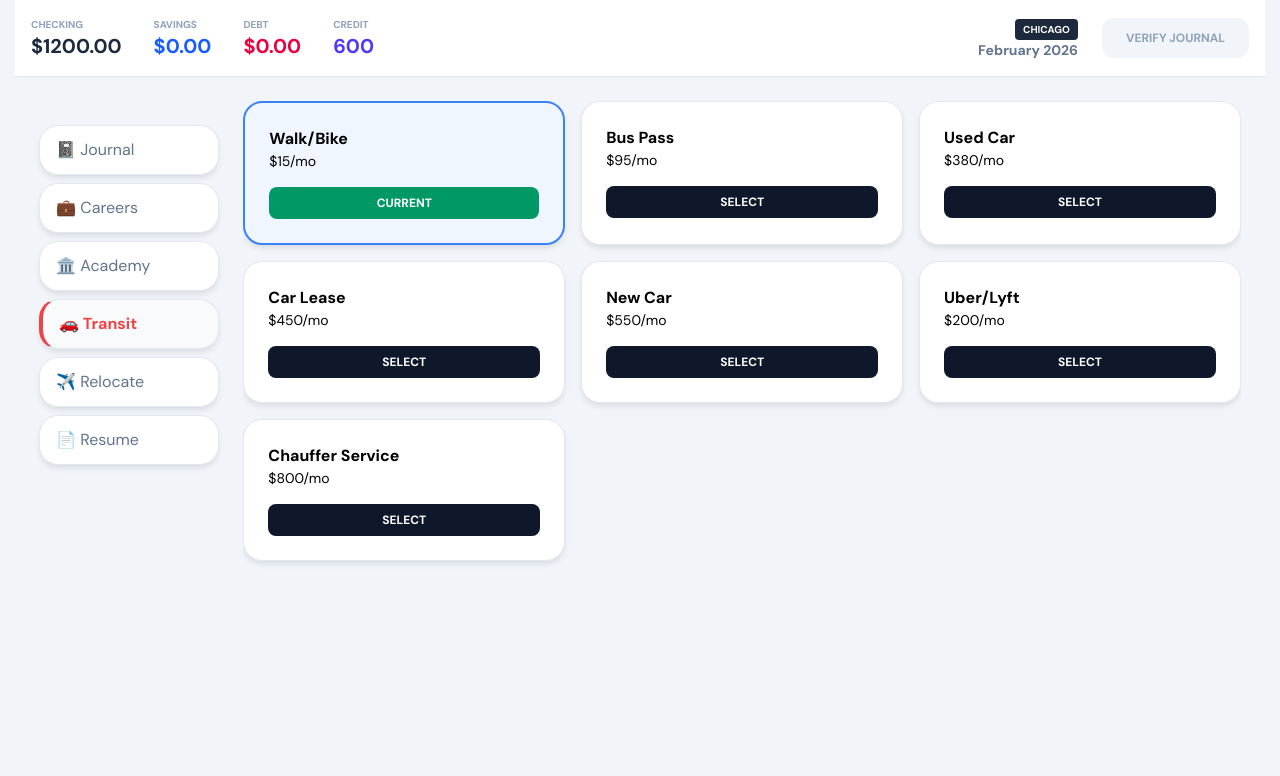
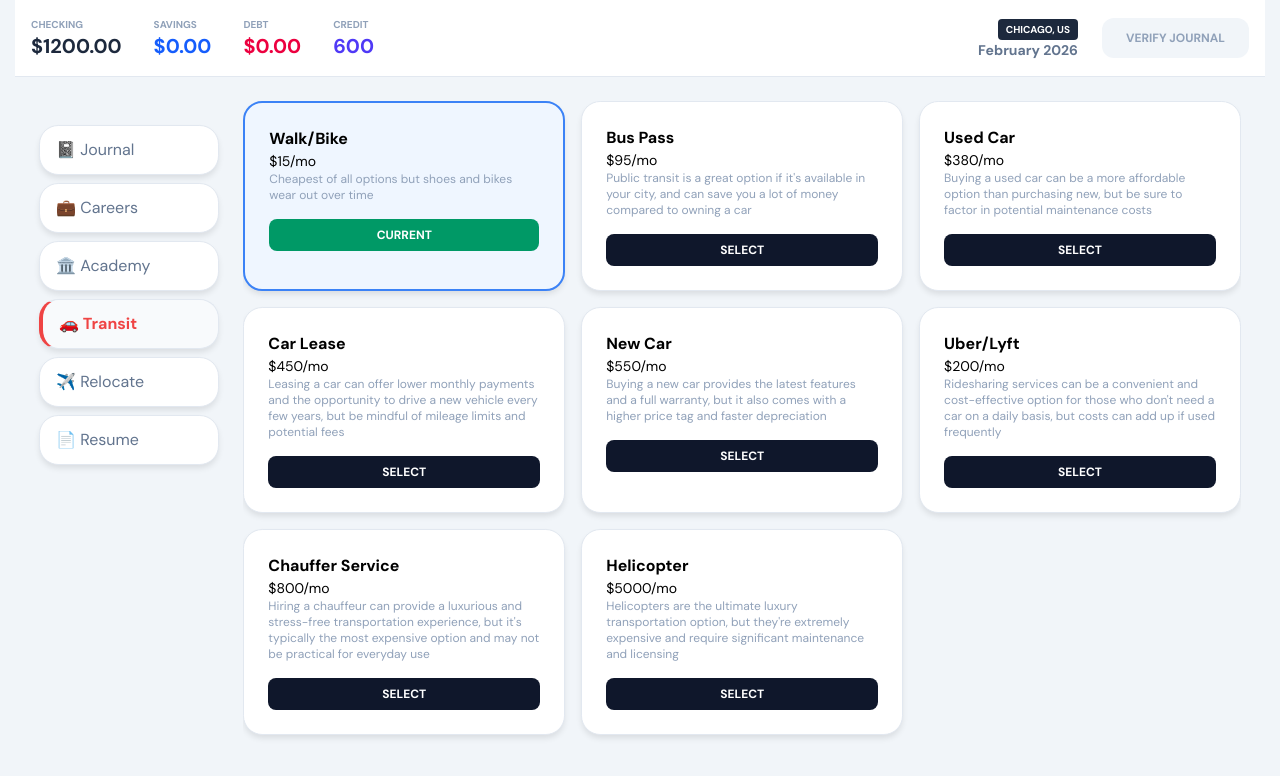
Before and after one commit to johnmorgan-web/Life-Simulator, a React (Vite) app: page / in a window 1280 px wide. Both pictures are taken after a click on the button "🚗 Transit". Shown: the top 776 px of the page. Built offline with nearby package versions, Linux system fonts and the light colour scheme.

Commit message:
Add international relocation cities and transit messages

```diff
--- a/src/constants/cityData.constants.ts
+++ b/src/constants/cityData.constants.ts
@@ -1,12 +1,20 @@
-import type { City } from "../types/models.types"
+import type { City } from "../types/models.types";
 
 const cityData: City[] = [
-  { name: 'San Francisco', p: 1.6, r: 2.3, icon: '🌉' },
-  { name: 'Seattle', p: 1.4, r: 1.8, icon: '🌲' },
-  { name: 'Miami', p: 1.2, r: 1.5, icon: '🌴' },
-  { name: 'Chicago', p: 1.1, r: 1.2, icon: '🏙️' },
-  { name: 'Detroit', p: 0.95, r: 0.85, icon: '🏭' },
-  { name: 'Lubbock', p: 0.8, r: 0.7, icon: '🌵' }
+  { name: 'San Francisco, US', p: 1.6, r: 2.3, icon: '🌉' },
+  { name: 'Seattle, US', p: 1.4, r: 1.8, icon: '🌲' },
+  { name: 'Miami, US', p: 1.2, r: 1.5, icon: '🌴' },
+  { name: 'Chicago, US', p: 1.1, r: 1.2, icon: '🏙️' },
+  { name: 'Detroit, US', p: 0.95, r: 0.85, icon: '🏭' },
+  { name: 'Lubbock, US', p: 0.8, r: 0.7, icon: '🌵' },
+  { name: 'New York City, US', p: 1.3, r: 1.2, icon: '🏙️' },
+  { name: 'London, UK', p: 1.5, r: 1.32, icon: '💂' },
+  { name: 'Tokyo, Japan', p: 1.2, r: 1.5, icon: '🗼' },
+  { name: 'Singapore, Singapore', p: 2.0, r: 2.2, icon: '💰' },
+  { name: 'Sydney, Australia', p: 1.45, r: 1.2, icon: '🐨' },
+  { name: 'Berlin, Germany', p: 1.15, r: 1.0, icon: '🧱' },
+  { name: 'Mumbai, India', p: 1.85, r: 1.7, icon: '🐘' },
+  { name: 'Seoul, South Korea', p: 1.2, r: 1.2, icon: '📱' },
 ]
 
-export default cityData
+export default cityData;
--- a/src/constants/jobBoard.constants.ts
+++ b/src/constants/jobBoard.constants.ts
@@ -36,7 +36,7 @@ const jobBoard: Job[] = [
   { title: 'Marketing Coord.', base: 4700, req: 'Degree', tReq: 2, odds: 0.5, cat: 'Pro' },
   { title: 'Lab Researcher', base: 5100, req: 'Degree', tReq: 2, odds: 0.4, cat: 'Pro' },
   { title: 'Social Worker', base: 4200, req: 'Degree', tReq: 2, odds: 0.7, cat: 'Pro' },
-  { title: 'Apprentice Mason', base: 1800, req: null, tReq: 3, odds: 0.8, cat: 'Skilled' },
+  { title: 'Apprentice Mason', base: 1800, req: 'HS Diploma', tReq: 3, odds: 0.8, cat: 'Skilled' },
   { title: 'CNC Operator', base: 2400, req: 'Trade Cert', tReq: 2, odds: 0.7, cat: 'Skilled' },
   { title: 'IT Support', base: 3200, req: 'Trade Cert', tReq: 1, odds: 0.6, cat: 'Pro' },
   { title: 'Office Admin', base: 2100, req: 'HS Diploma', tReq: 2, odds: 0.8, cat: 'Entry' },
--- a/src/constants/transitOptions.constants.ts
+++ b/src/constants/transitOptions.constants.ts
@@ -1,13 +1,14 @@
 import type { TransitOption } from "../types/models.types"
 
 const transitOptions: TransitOption[] = [
-    { n: 'Walk/Bike', c: 15, l: 1 },
-    { n: 'Bus Pass', c: 95, l: 2 },
-    { n: 'Used Car', c: 380, l: 3 },
-    { n: 'Car Lease', c: 450, l: 3 },
-    { n: 'New Car', c: 550, l: 3 },
-    { n: 'Uber/Lyft', c: 200, l: 2 },
-    { n: 'Chauffer Service', c: 800, l: 3 },
+    { n: 'Walk/Bike', c: 15, l: 1, subText: "Cheapest of all options but shoes and bikes wear out over time" },
+    { n: 'Bus Pass', c: 95, l: 2, subText: "Public transit is a great option if it's available in your city, and can save you a lot of money compared to owning a car" },
+    { n: 'Used Car', c: 380, l: 3, subText: "Buying a used car can be a more affordable option than purchasing new, but be sure to factor in potential maintenance costs" },
+    { n: 'Car Lease', c: 450, l: 3, subText: "Leasing a car can offer lower monthly payments and the opportunity to drive a new vehicle every few years, but be mindful of mileage limits and potential fees" },
+    { n: 'New Car', c: 550, l: 3, subText: "Buying a new car provides the latest features and a full warranty, but it also comes with a higher price tag and faster depreciation" },
+    { n: 'Uber/Lyft', c: 200, l: 2, subText: "Ridesharing services can be a convenient and cost-effective option for those who don't need a car on a daily basis, but costs can add up if used frequently" },
+    { n: 'Chauffer Service', c: 800, l: 3, subText: "Hiring a chauffeur can provide a luxurious and stress-free transportation experience, but it's typically the most expensive option and may not be practical for everyday use" },
+    { n: 'Helicopter', c: 5000, l: 3, subText: "Helicopters are the ultimate luxury transportation option, but they're extremely expensive and require significant maintenance and licensing" },
 ]
 
 export default transitOptions
--- a/src/tabs/Relocate.tsx
+++ b/src/tabs/Relocate.tsx
@@ -7,7 +7,7 @@ export default function Relocate() {
       {cityData.map((c: any) => (
         <div key={c.name} className={`glass p-6 ${state.city.name === c.name ? 'card-active' : ''}`}>
           <h4 className="font-bold">{c.icon} {c.name}</h4>
-          <p className="text-[10px] uppercase font-bold text-slate-400">Rent: {c.r}x | Pay: {c.p}x</p>
+          <p className="text-[13px] uppercase font-bold text-slate-400">Rent: {c.r}x | Pay: {c.p}x</p>
           {state.city.name === c.name ? (
             <button onClick={() => {
               // unmark pending city if currently selected
--- a/src/tabs/Transit.tsx
+++ b/src/tabs/Transit.tsx
@@ -10,6 +10,7 @@ export default function Transit() {
         <div key={o.n} className={`glass p-6 ${state.transit.name === o.n ? 'card-active' : ''} ${state.pendingTransit?.n === o.n ? 'card-pending' : ''}`}>
           <h4 className="font-bold">{o.n}</h4>
           <p className="text-sm">${o.c}/mo</p>
+          {o.subText && <p className="text-xs text-slate-400">{o.subText}</p>}
           {state.transit.name === o.n ? (
             <button disabled className="mt-4 w-full py-2 bg-emerald-600 text-white rounded-lg text-xs font-bold">CURRENT</button>
           ) : state.pendingTransit?.n === o.n ? (
--- a/src/types/models.types.ts
+++ b/src/types/models.types.ts
@@ -1,6 +1,6 @@
 export type City = { name: string; p: number; r: number; icon: string }
 export type Job = { title: string; base: number; req: string | null; tReq: number; odds?: number; cat?: string }
 export type LifeEvent = { id: string; title: string; amt: number; type: 'in' | 'out'; icon: string; desc: string; trigger: string }
-export type TransitOption = { n: string; c: number; l: number }
+export type TransitOption = { n: string; c: number; l: number; subText: string }
 export type AcademyCourse = { n: string; m: number; c: number }
 export type Application = { id: string; job: Job; appliedMonth: number; appliedYear: number; decisionMonth: number; decisionYear: number; score: number; status: string; chosen?: boolean }
```
